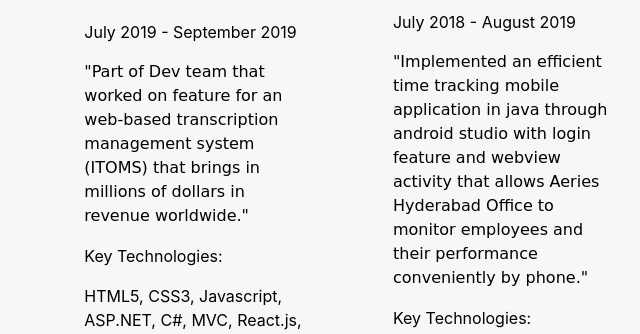
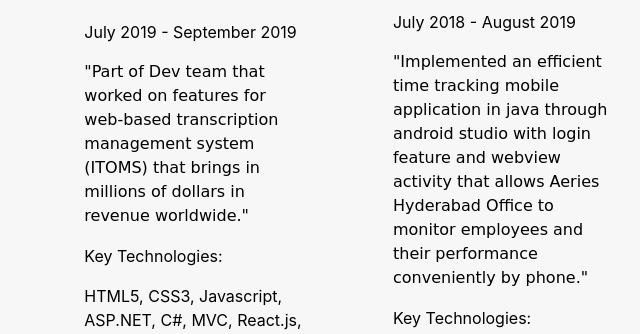
Before and after one commit to vishal237/vsunkara23.github.io, a plain HTML site: page index.html in a window 1280 px wide. Shown: the part 2143-2477 px from the top of the page, 443-1083 px from the left. Drawn offline with nearby package versions, Linux system fonts and the light colour scheme; a web font is replaced by a local one.

Commit message:
Update index.html

```diff
--- a/index.html
+++ b/index.html
@@ -197,7 +197,7 @@
           <h4 class="feature-title1">Legal Services</h4>
           <p>Full-Stack .NET Developer Intern</p>
           <p>July 2019 - September 2019</p>
-          <p class="bfont">"Part of Dev team that worked on feature for an
+          <p class="bfont">"Part of Dev team that worked on features for
             web-based transcription management system (ITOMS) that brings in
             millions of dollars in revenue worldwide."</p>
           <p> Key Technologies:</p>
```
